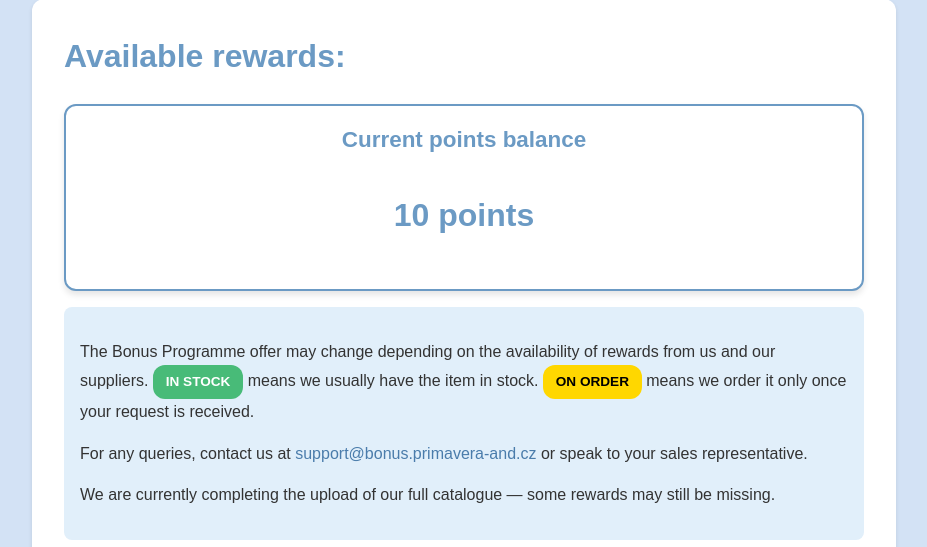
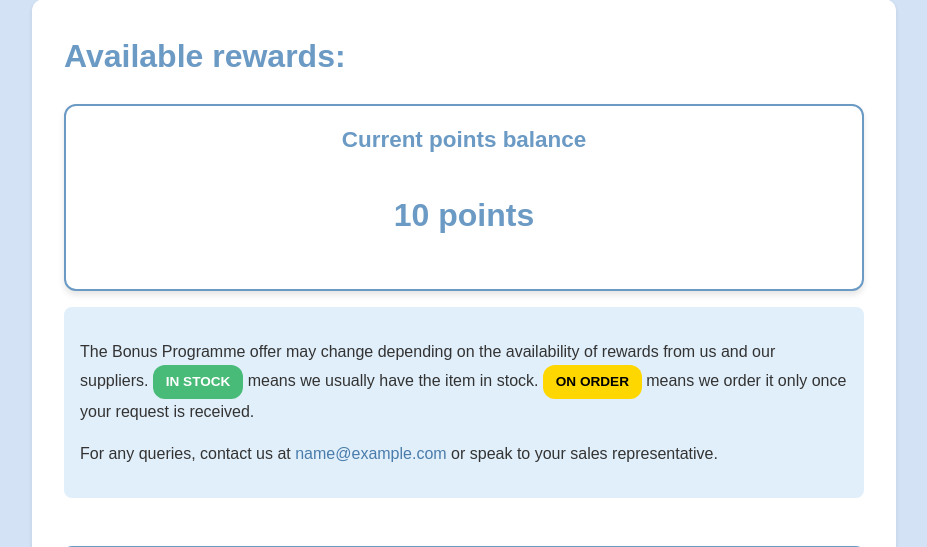
Before and after one commit to fajlajpi/bonus, a Django app: template pa_bonus/templates/rewards.html in a window 1280 px wide. Shown: the part 281-828 px from the top of the page, without its empty margins (176-1103 px from the left). Run offline with Django 5.2, Linux system fonts and the light colour scheme; the template is opened without the code that fills it: most values are stand-ins (such as "Sample title", 1, 10 or a date in 2020); grey boxes marked "Sample" are stand-in pictures.

Commit message:
I18N: Updated text on rewards catalog page (support email, removed some legacy text), localised for Czech

```diff
--- a/pa_bonus/templates/rewards.html
+++ b/pa_bonus/templates/rewards.html
@@ -14,10 +14,9 @@
       <span class="availability-badge on_demand">{% trans "on order" %}</span>
       {% trans "means we order it only once your request is received." %}
     </p>
-    <p>{% trans "For any queries, contact us at" %} <a href="mailto:support@bonus.primavera-and.cz">support@bonus.primavera-and.cz</a>
-      {% trans "or speak to your sales representative." %}
+    <p>{% blocktrans with support_email=support_email %}For any queries, contact us at <a href="mailto:{{ support_email }}">{{ support_email }}</a>
+      or speak to your sales representative.{% endblocktrans %}
     </p>
-    <p>{% trans "We are currently completing the upload of our full catalogue — some rewards may still be missing." %}</p>
   </div>
   <form method="post">
     {% csrf_token %}
```
Also changed, not shown: pa_bonus/locale/cs/LC_MESSAGES/django.po, pa_bonus/locale/pl/LC_MESSAGES/django.po, pa_bonus/locale/sk/LC_MESSAGES/django.po, 1 other file.
